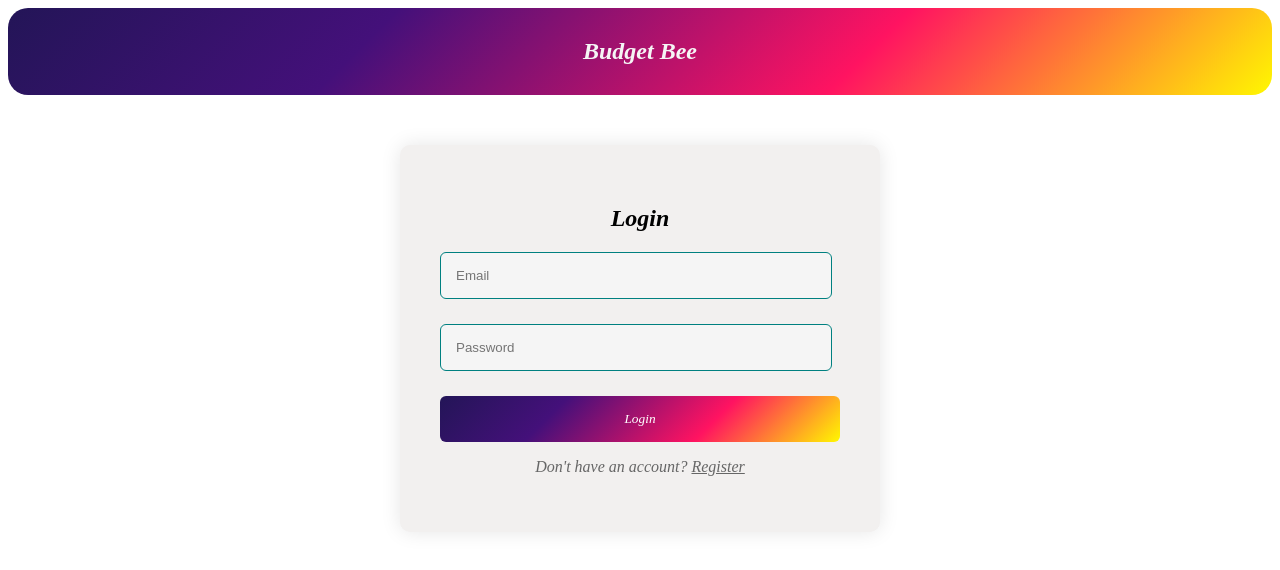
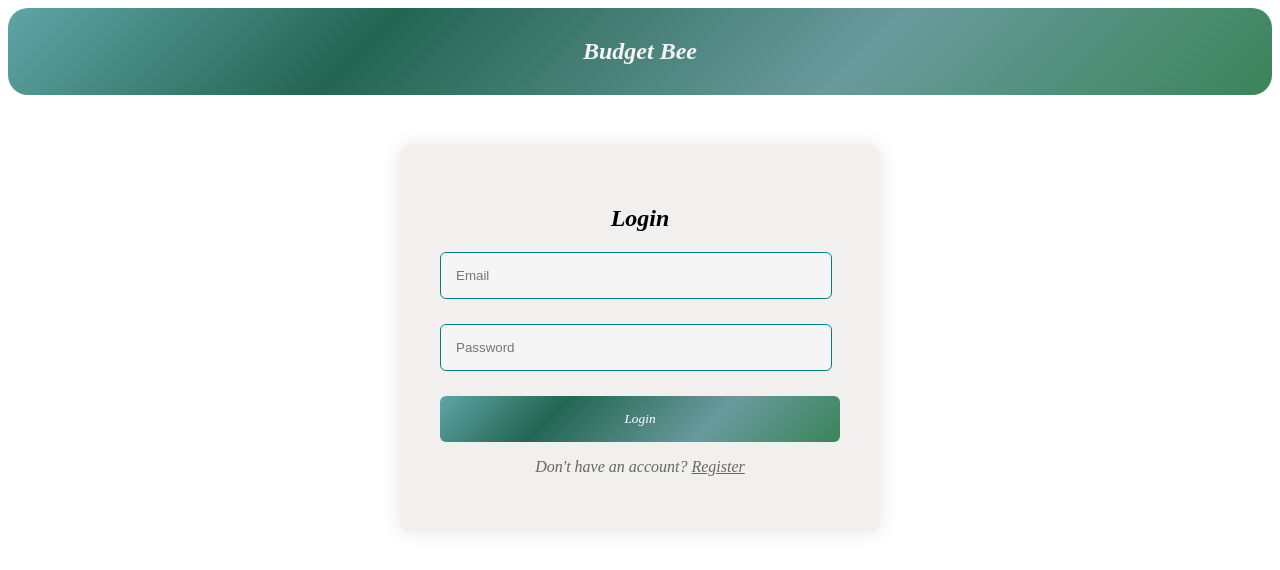
Before and after one commit to rohit18-stack/BudgetBeeFrontend, an Angular app: page /budget-planner/login in a window 1280 px wide. Shown: the top 570 px of the page. Built offline with nearby package versions, Linux system fonts and the light colour scheme.

Commit message:
css commit  - 1

```diff
--- a/src/app/budget-planner/login/login.component.scss
+++ b/src/app/budget-planner/login/login.component.scss
@@ -6,7 +6,7 @@ body {
   }
 
   .navbar {
-    background:linear-gradient(-225deg, #231557 0%, #44107A 29%, #FF1361 67%, #FFF800 100%);
+    background:linear-gradient(-225deg,#60a5a7 0%, #246552 29%, #699a9c 67%, #3b845a 100%);
     padding: 10px 20px;
     display: flex;
     justify-content: center;
@@ -55,7 +55,7 @@ button {
   padding: 15px;
   border: none;
   border-radius: 6px;
-  background:linear-gradient(-225deg, #231557 0%, #44107A 29%, #FF1361 67%, #FFF800 100%);
+  background:linear-gradient(-225deg,#60a5a7 0%, #246552 29%, #699a9c 67%, #3b845a 100%);
   color: #ffffff;
   cursor: pointer;
   transition: background-color 0.3s ease;
--- a/src/app/budget-planner/nav/nav.component.scss
+++ b/src/app/budget-planner/nav/nav.component.scss
@@ -1,6 +1,6 @@
 
 .nav {
-    background:linear-gradient(-225deg, #231557 0%, #44107A 29%, #FF1361 67%, #FFF800 100%);
+    background:linear-gradient(-225deg,#60a5a7 0%, #246552 29%, #699a9c 67%, #3b845a 100%);
     padding: 5px 10px;
     display: flex;
     justify-content: center;
```
